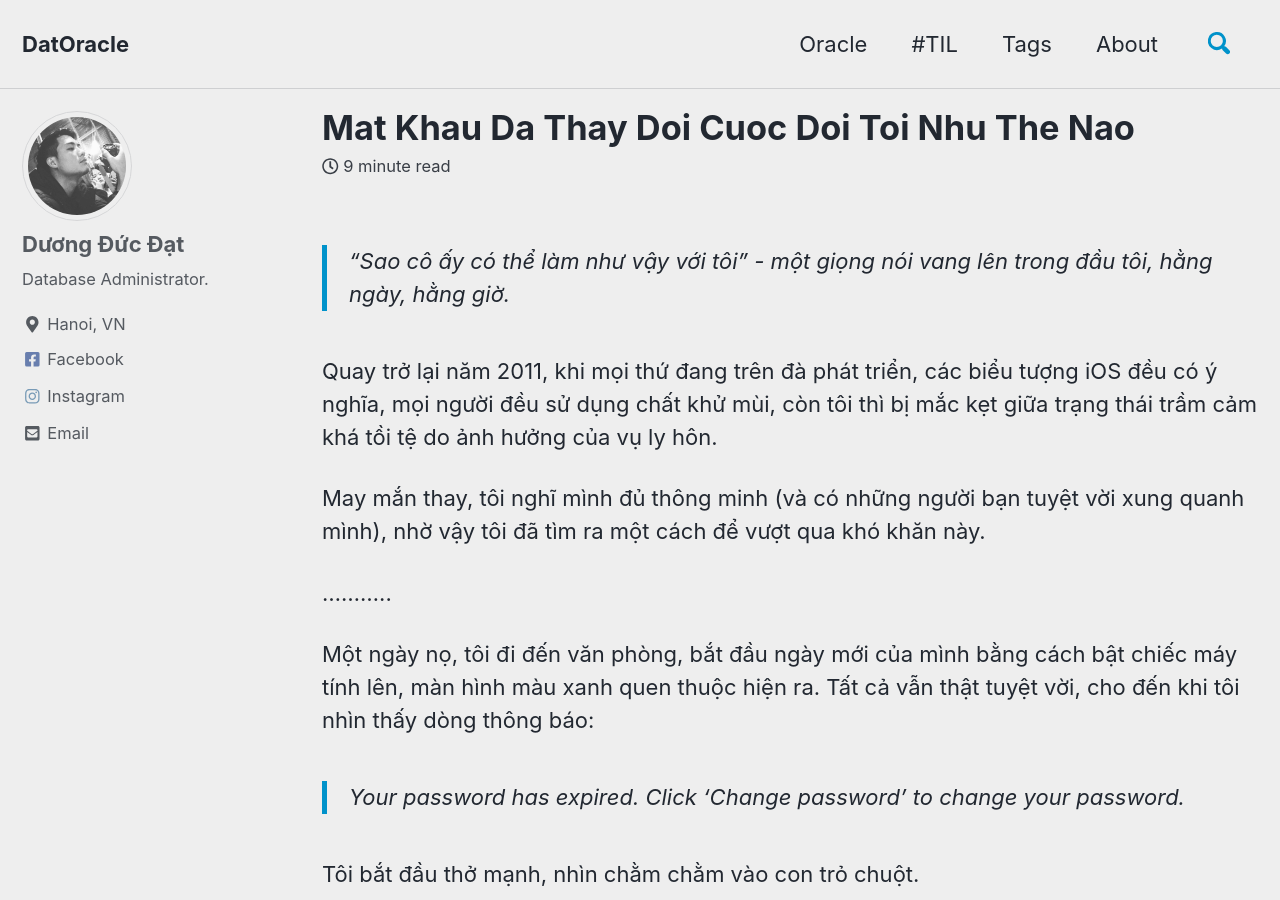
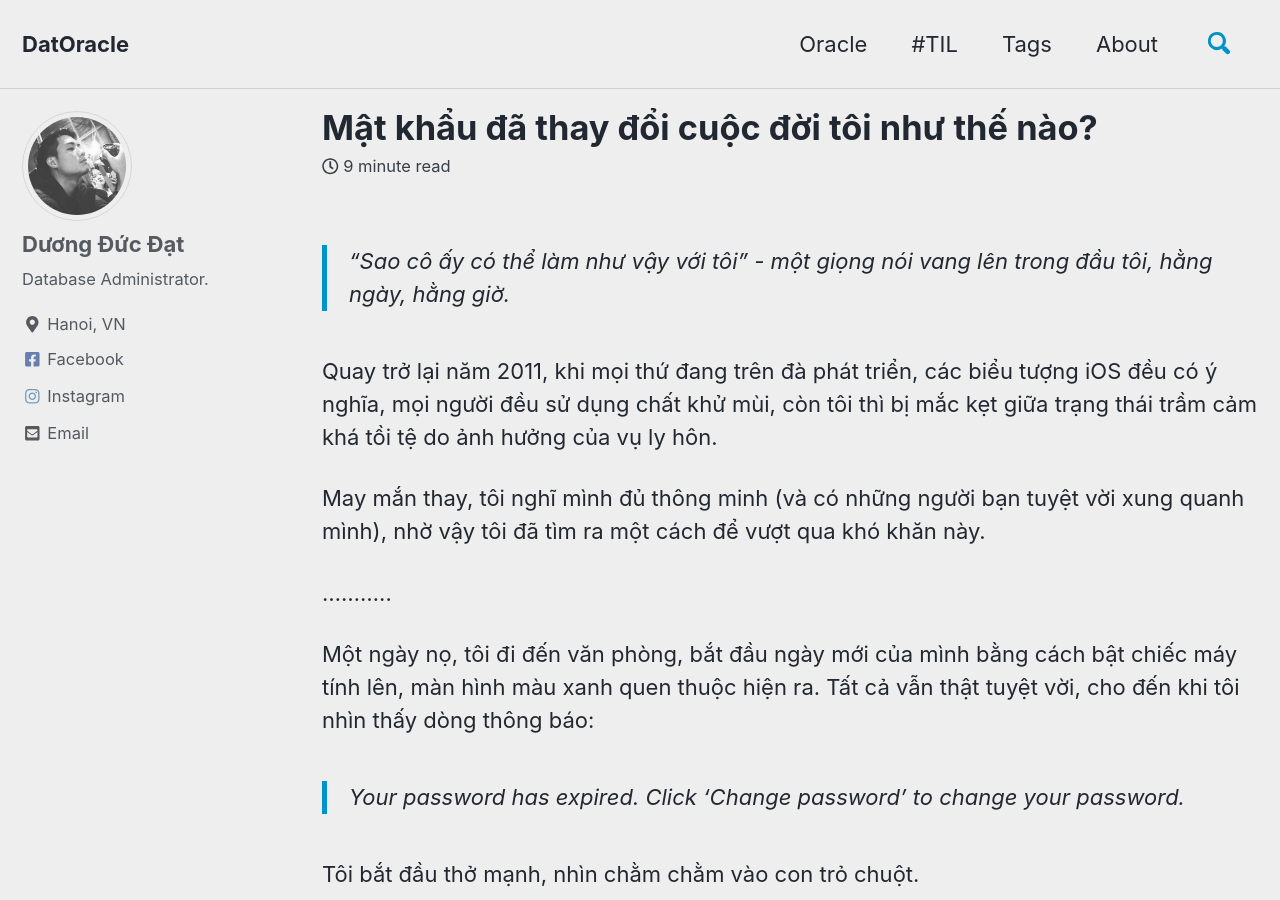
Before and after one commit to trumkma/datoracle.github.io, a Jekyll site: the page built from _posts/2018-08-15-mat-khau-da-thay-doi-cuoc-doi-toi-nhu-the-nao.md, in a window 1280 px wide and 900 px high. Built offline with Jekyll 4.4.1, drawn with Linux system fonts in a browser that asks for light colours; cached includes are drawn as plain includes; nearby versions of some CDN libraries; comment, search, counter and statistics services are not loaded.

Commit message:
Update 2018-08-15-mat-khau-da-thay-doi-cuoc-doi-toi-nhu-the-nao.md

```diff
--- a/_posts/2018-08-15-mat-khau-da-thay-doi-cuoc-doi-toi-nhu-the-nao.md
+++ b/_posts/2018-08-15-mat-khau-da-thay-doi-cuoc-doi-toi-nhu-the-nao.md
@@ -1,3 +1,9 @@
+---
+title: Mật khẩu đã thay đổi cuộc đời tôi như thế nào?
+tags: [internet]
+---
+
+
 > "Sao cô ấy có thể làm như vậy với tôi" - một giọng nói vang lên trong đầu tôi, hằng ngày, hằng giờ.
 
 Quay trở lại năm 2011, khi mọi thứ đang trên đà phát triển, các biểu tượng iOS đều có ý nghĩa, mọi người đều sử dụng chất khử mùi, còn tôi thì bị mắc kẹt giữa trạng thái trầm cảm khá tồi tệ do ảnh hưởng của vụ ly hôn.
```
